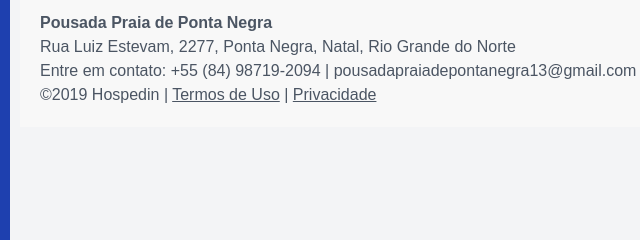
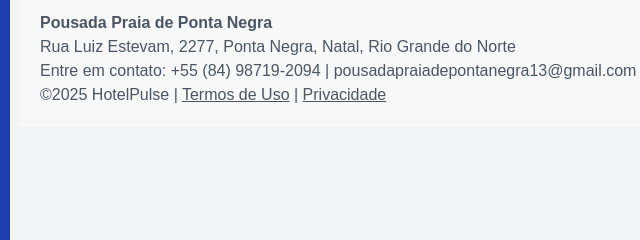
Before and after one commit to akilessimiao/hotel-pulse, a plain HTML site: page index.html in a window 1280 px wide. Shown: the part 199-439 px from the top of the page, 240-880 px from the left. Drawn offline with nearby package versions, Linux system fonts and the light colour scheme; a script that the page names is missing.

Commit message:
Update index.html

```diff
--- a/index.html
+++ b/index.html
@@ -160,7 +160,7 @@
     <p><strong>Pousada Praia de Ponta Negra</strong></p>
     <p>Rua Luiz Estevam, 2277, Ponta Negra, Natal, Rio Grande do Norte</p>
     <p>Entre em contato: +55 (84) 98719-2094 | pousadapraiadepontanegra13@gmail.com</p>
-    <p>©2019 Hospedin | <a href="#" class="underline">Termos de Uso</a> | <a href="#" class="underline">Privacidade</a></p>
+    <p>©2025 HotelPulse | <a href="#" class="underline">Termos de Uso</a> | <a href="#" class="underline">Privacidade</a></p>
   </footer>
 
   <script>
```
